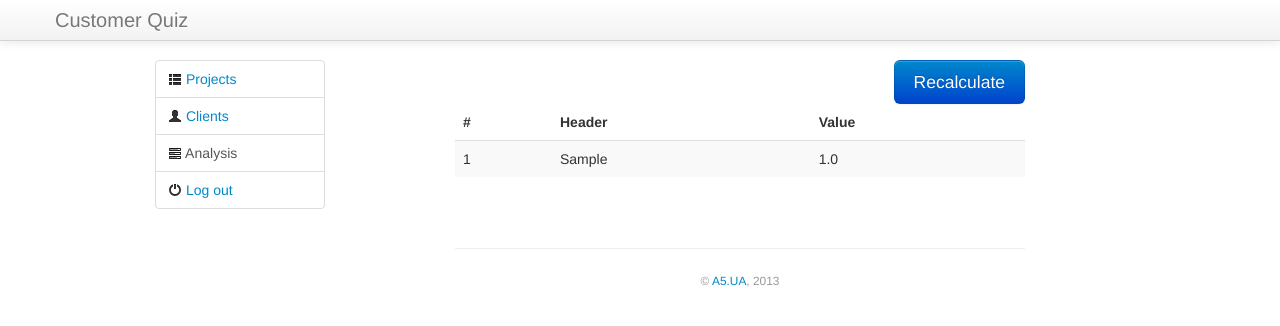
After one commit to uncleLem/CustomerQuiz, a Django app: page /analysis/ in a window 1280 px wide. The commit adds this page. Shown: the top 326 px of the page. Run offline with Django 3.2, Linux system fonts and the light colour scheme; a user stored in the database is signed in; tables that the repository leaves empty hold one stand-in row (values such as "Sample post"); some libraries are stand-ins or nearby versions.

Commit message:
basics for analysis pages

```diff
--- a/CustomerQuiz/urls.py
+++ b/CustomerQuiz/urls.py
@@ -22,6 +22,7 @@ urlpatterns = patterns('',
                        ('^contacts/$', contacts),
                        ('^clients/$', clients),
                        ('^submitted/$', submitted),
+                       ('^analysis/$', analysis),
                        # Examples:
                        # url(r'^$', 'CustomerQuiz.views.home', name='home'),
                        # url(r'^CustomerQuiz/', include('CustomerQuiz.foo.urls')),
--- /dev/null
+++ b/quiz/core.py
@@ -0,0 +1,5 @@
+__author__ = 'unclelem'
+
+
+def calculate(projects):
+    return 0
--- /dev/null
+++ b/quiz/templates/manager/analysis.html
@@ -0,0 +1,32 @@
+{% extends 'manager/base.html' %}
+{% load static %}
+
+{% block title %}Clients{% endblock %}
+
+{% block page_content %}
+    <div class="row">
+        <div class="span6 offset1">
+            <button class="btn btn-primary btn-large pull-right" type="button"
+                    onclick="window.open('/clients/','_self',false)">Recalculate
+            </button>
+            <table class="table table-striped table-hover">
+                <thead>
+                <tr>
+                    <th>#</th>
+                    <th>Header</th>
+                    <th>Value</th>
+                </tr>
+                </thead>
+                <tbody>
+                {% for group in groups %}
+                    <tr>
+                        <td>{{ group.position_No }}</td>
+                        <td>{{ group.group_header }}</td>
+                        <td>{{ group.regression_coefficient }}</td>
+                    </tr>
+                {% endfor %}
+                </tbody>
+            </table>
+        </div>
+    </div>
+{% endblock %}
--- a/quiz/templates/manager/base.html
+++ b/quiz/templates/manager/base.html
@@ -8,6 +8,8 @@
                 class="icon-th-list"></i> Projects</a></li>
         <li {% if active_section == 'contacts' %} class="active"{% endif %}><a href="/clients/"><i
                 class="icon-user"></i> Clients</a></li>
+        <li {% if active_section == 'analysis' %} class="active"{% endif %}><a href="/analysis/"><i
+                class="icon-tasks"></i> Analysis</a></li>
         <li><a href="/logout/"><i class="icon-off"></i> Log out</a></li>
     </ul>
 {% endblock %}
--- a/quiz/views.py
+++ b/quiz/views.py
@@ -149,6 +149,16 @@ def clients(request):
     return render_to_response('manager/clients.html',
                               {'active_section': 'contacts',
                                'contacts': contacts},
+                              RequestContext(request))
+
+
+def analysis(request):
+    if not request.user.is_authenticated or not request.user.is_staff:
+        raise Http404()
+    groups = QuestionGroup.objects.all()
+    return render_to_response('manager/analysis.html',
+                              {'active_section': 'analysis',
+                               'groups': groups},
                               RequestContext(request))
 
 
```
